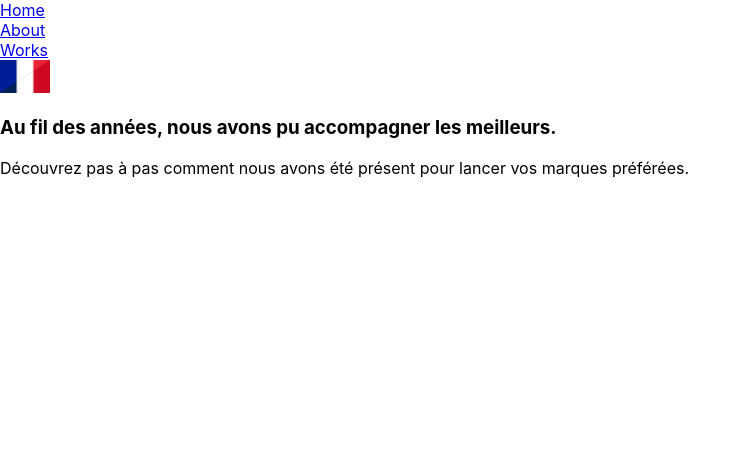
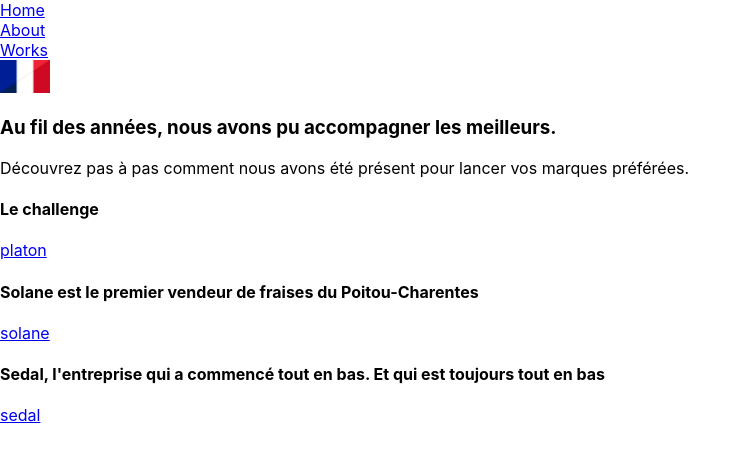
Before and after one commit to OnyJ/next-Web_Agency, a React (Create React App) app: page /works in a window 1280 px wide. Shown: the top 462 px of the page, without its empty margins (0-747 px from the left). Built offline with nearby package versions, Linux system fonts and the light colour scheme.

Commit message:
work in progress

```diff
--- a/src/App.js
+++ b/src/App.js
@@ -14,6 +14,8 @@ import textFr from "./languages/fr";
 import textEn from "./languages/en";
 // Context
 import { LanguagesContext } from "./contexts/LanguagesContext";
+// to format studycases
+import { flattenMessages } from "./components/utils";
 
 const texts = {
   fr: textFr,
@@ -26,7 +28,9 @@ function App() {
   );
 
   return (
-    <IntlProvider locale={language} messages={texts[language]}>
+    // video way to format studycases
+    <IntlProvider locale={language} messages={flattenMessages(texts[language])}>
+      {/* <IntlProvider locale={language} messages={texts[language]}> */}
       <Router>
         <LanguagesContext.Provider value={{ language, setLanguage }}>
           <Navbar />
@@ -38,7 +42,7 @@ function App() {
           <Route path="/about">
             <About />
           </Route>
-          <Route path="/works">
+          <Route exact path="/works">
             <Works />
           </Route>
         </Switch>
--- a/src/languages/en/index.js
+++ b/src/languages/en/index.js
@@ -1,13 +1,13 @@
 import home from "./home.json";
 import about from "./about.json";
 import works from "./works.json";
-import study_cases from "./study_cases.json";
+import study_cases from "./study_cases.js";
 
 const en = {
   ...home,
   ...about,
   ...works,
-  ...study_cases,
+  study_cases,
 };
 
 export default en;
--- /dev/null
+++ b/src/languages/en/study_cases.js
@@ -0,0 +1,20 @@
+export default {
+  0: {
+    clientname: "platon",
+    title: "The challenge",
+    text:
+      "PLATON decided to get started at the time despite a difficult economic crisis. We have been behind them to bring them the best of the Web and digital. We are truly the best agency.",
+  },
+  1: {
+    clientname: "solane",
+    title: "Solane is the leading strawberry seller in Poitou-Charentes",
+    text:
+      "And it's thanks to us. In both the best and the hardest times, our marketplace communication campaigns worked.",
+  },
+  2: {
+    clientname: "sedal",
+    title: "Sedal, Started from the bottom. Still on the bottom",
+    text:
+      'Despite our advice and our website created on Wix, Sedal remains does not want to take off. But as a great man and a great woman said, "the last will be the first".',
+  },
+};
--- a/src/languages/en/study_cases.json
+++ b/src/languages/en/study_cases.json
@@ -1,18 +1,17 @@
 [
   {
-    "study_case.clientname": "platon",
-    "study_case.title": "The challenge",
-    "study_case.text1": "PLATON decided to get started at the time despite a difficult economic crisis.",
-    "study_case.text2": "We have been behind them to bring them the best of the Web and digital. We are truly the best agency."
+    "clientname": "platon",
+    "title": "The challenge",
+    "text": "PLATON decided to get started at the time despite a difficult economic crisis. We have been behind them to bring them the best of the Web and digital. We are truly the best agency."
   },
   {
-    "study_case.clientname": "solane",
-    "study_case.title": "Solane is the leading strawberry seller in Poitou-Charentes",
-    "study_case.text1": "And it's thanks to us. In both the best and the hardest times, our marketplace communication campaigns worked."
+    "clientname": "solane",
+    "title": "Solane is the leading strawberry seller in Poitou-Charentes",
+    "text": "And it's thanks to us. In both the best and the hardest times, our marketplace communication campaigns worked."
   },
   {
-    "study_case.clientname": "sedal",
-    "study_case.title": "Sedal, Started from the bottom. Still on the bottom",
-    "study_case.text1": "Despite our advice and our website created on Wix, Sedal remains does not want to take off. But as a great man and a great woman said, \"the last will be the first\"."
+    "clientname": "sedal",
+    "title": "Sedal, Started from the bottom. Still on the bottom",
+    "text": "Despite our advice and our website created on Wix, Sedal remains does not want to take off. But as a great man and a great woman said, \"the last will be the first\"."
   }
 ]
--- a/src/languages/fr/index.js
+++ b/src/languages/fr/index.js
@@ -1,13 +1,13 @@
 import home from "./home.json";
 import about from "./about.json";
 import works from "./works.json";
-import study_cases from "./study_cases.json";
+import study_cases from "./study_cases.js";
 
 const fr = {
   ...home,
   ...about,
   ...works,
-  ...study_cases,
+  study_cases,
 };
 
 export default fr;
--- /dev/null
+++ b/src/languages/fr/study_cases.js
@@ -0,0 +1,21 @@
+export default {
+  0: {
+    clientname: "platon",
+    title: "Le challenge",
+    text:
+      "PLATON a décidé de se lancer à l'époque malgré une crise économique difficile. Nous avons été derrière eux pour leur apporter le meilleur du Web et du digital. Nous sommes vraiment la meilleure agence.",
+  },
+  1: {
+    clientname: "solane",
+    title: "Solane est le premier vendeur de fraises du Poitou-Charentes",
+    text:
+      "Et c'est grâce à nous. Dans les moments les meilleurs comme les plus durs, nos campagnes de communication sur la place du marché ont fonctionné.",
+  },
+  2: {
+    clientname: "sedal",
+    title:
+      "Sedal, l'entreprise qui a commencé tout en bas. Et qui est toujours tout en bas",
+    text:
+      'Malgré nos conseils et notre site web créé sur Wix, Sedal reste semble ne pas vouloir décoller. Mais comme un grand homme et une grande femme l\'ont dit, "les derniers seront les premiers".',
+  },
+};
--- a/src/languages/fr/study_cases.json
+++ b/src/languages/fr/study_cases.json
@@ -1,18 +1,17 @@
 [
   {
-    "study_case.clientname": "platon",
-    "study_case.title": "Le challenge",
-    "study_case.text1": "PLATON a décidé de se lancer à l'époque malgré une crise économique difficile.  ",
-    "study_case.text2": "Nous avons été derrière eux pour leur apporter le meilleur du Web et du digital. Nous sommes vraiment la meilleure agence."
+    "clientname": "platon",
+    "title": "Le challenge",
+    "text": "PLATON a décidé de se lancer à l'époque malgré une crise économique difficile. Nous avons été derrière eux pour leur apporter le meilleur du Web et du digital. Nous sommes vraiment la meilleure agence."
   },
   {
-    "study_case.clientname": "solane",
-    "study_case.title": "Solane est le premier vendeur de fraises du Poitou-Charentes",
-    "study_case.text1": "Et c'est grâce à nous. Dans les moments les meilleurs comme les plus durs, nos campagnes de communication sur la place du marché ont fonctionné."
+    "clientname": "solane",
+    "title": "Solane est le premier vendeur de fraises du Poitou-Charentes",
+    "text": "Et c'est grâce à nous. Dans les moments les meilleurs comme les plus durs, nos campagnes de communication sur la place du marché ont fonctionné."
   },
   {
-    "study_case.clientname": "sedal",
-    "study_case.title": "Sedal, l'entreprise qui a commencé tout en bas. Et qui est toujours tout en bas",
-    "study_case.text1": "Malgré nos conseils et notre site web créé sur Wix, Sedal reste semble ne pas vouloir décoller. Mais comme un grand homme et une grande femme l'ont dit, \"les derniers seront les premiers\"."
+    "clientname": "sedal",
+    "title": "Sedal, l'entreprise qui a commencé tout en bas. Et qui est toujours tout en bas",
+    "text": "Malgré nos conseils et notre site web créé sur Wix, Sedal reste semble ne pas vouloir décoller. Mais comme un grand homme et une grande femme l'ont dit, \"les derniers seront les premiers\"."
   }
 ]
--- a/src/pages/Works.jsx
+++ b/src/pages/Works.jsx
@@ -1,7 +1,26 @@
 import React from "react";
 import { FormattedMessage, injectIntl } from "react-intl";
+import { BrowserRouter as Router, Switch, Route, Link } from "react-router-dom";
+import StudyCase from "../components/StudyCase";
+import study_cases from "../languages/fr/study_cases";
 
 const Works = () => {
+  //const displayCases = () => {
+  //  let cases = <></>;
+  //  Object.keys(study_cases).forEach(function (key) {
+  //    console.log(key, study_cases[key]);
+  //    cases += (
+  //      <div>
+  //        <h4>
+  //          <FormattedMessage id={`study_cases.${key}.title`} />
+  //        </h4>
+  //        <p>hello{/* <FormattedMessage id="study_cases.platon." /> */}</p>
+  //      </div>
+  //    );
+  //  });
+  //  return cases;
+  //};
+
   return (
     <>
       <h3>
@@ -10,8 +29,63 @@ const Works = () => {
       <p>
         <FormattedMessage id="works.text" />
       </p>
+      {/* <Switch> */}
+      {/* <Route exact path="/works/:clientName"> */}
+      {/* <StudyCase /> */}
+      {/* </Route> */}
+      {/* </Switch> */}
+      <Router>
+        <nav>
+          {Object.keys(study_cases).map((key) => (
+            <>
+              <div>
+                <h4>
+                  <FormattedMessage id={`study_cases.${key}.title`} />
+                </h4>
+                <Link
+                  to={`/works/${study_cases[key].clientname}`}
+                  id={`study_cases.${key}.clientname`}
+                >
+                  <FormattedMessage id={`study_cases.${key}.clientname`} />
+                </Link>
+              </div>
+            </>
+          ))}
+        </nav>
+        <div>
+          <Switch>
+            {/* {Object.keys(study_cases).map((key) => ( */}
+            {/* <> */}
+            {/* <Route exact path={`/works/:${study_cases[key].clientname}`}> */}
+            <Route exact path={`/works/:clientname`}>
+              <StudyCase />
+            </Route>
+            {/* </> */}
+            {/* ))} */}
+          </Switch>
+        </div>
+      </Router>
+
+      {/* <FormattedMessage id={`study_cases.0.title`} /> */}
     </>
   );
 };
 
 export default injectIntl(Works);
+
+// save working in console :
+// const displayCases = () => {
+//   let cases = <></>;
+//   Object.keys(study_cases).forEach(function (key) {
+//     console.log(key, study_cases[key]);
+//     cases += (
+//       <div>
+//         <h4>
+//           <FormattedMessage id={`study_cases.${key}.title`} />
+//         </h4>
+//         <p>hello{/* <FormattedMessage id="study_cases.platon." /> */}</p>
+//       </div>
+//     );
+//   });
+//   return cases;
+// };
```
